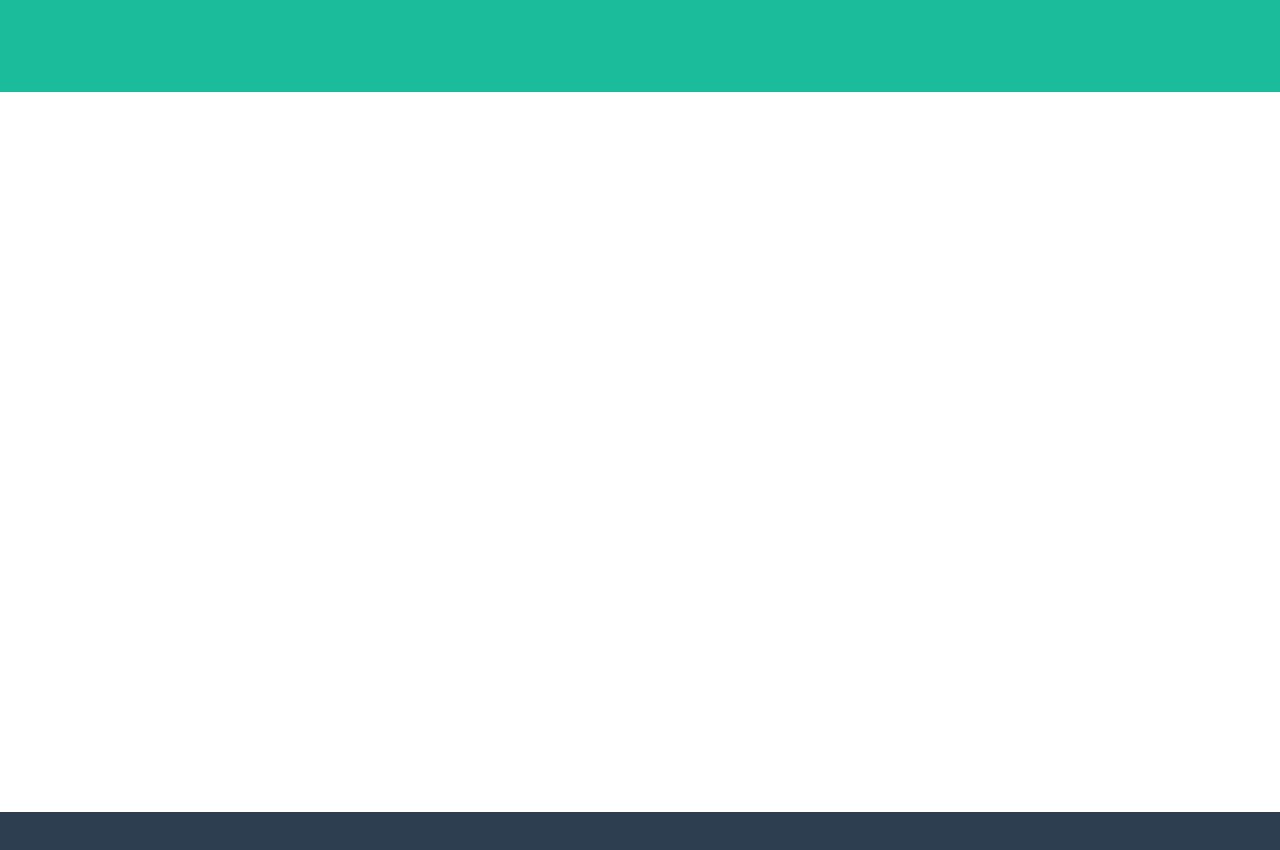
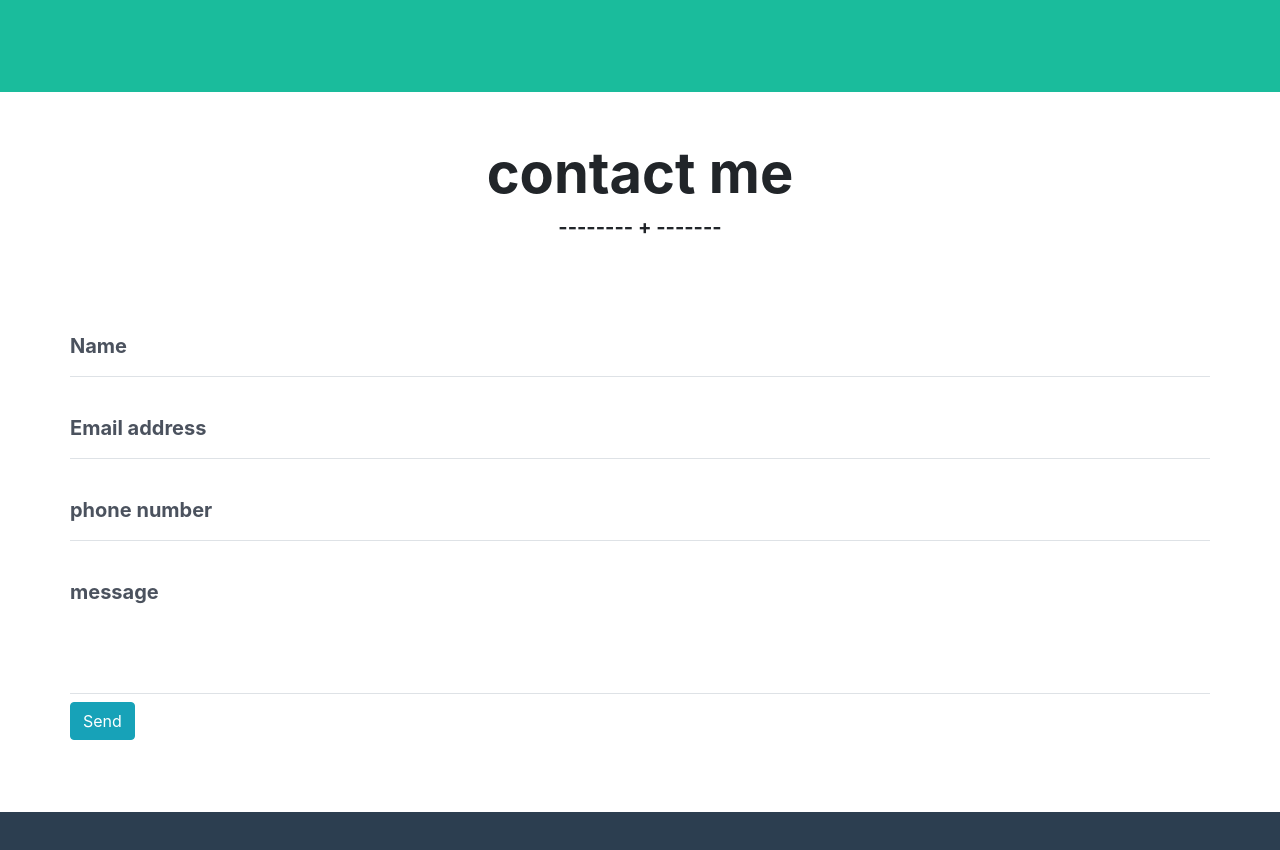
Before and after one commit to mahdi-ghomlaghi/bootstrap-landing-page, a plain HTML site: page index.html in a window 1280 px wide. Shown: the part 1988-2838 px from the top of the page. Drawn offline with nearby package versions, Linux system fonts and the light colour scheme.

```diff
--- a/index.html
+++ b/index.html
@@ -99,7 +99,34 @@
             </div>
         </div>
     </section>
-    <section class="section-4 w-100"></section>
+    <section class="section-4 w-100 d-flex py-5 flex-column align-items-center">
+        <div class="container h-100 w-100 mx-0 p-0">
+            <h1 class=" text-center font-weight-bold display-4">contact me</h1>
+            <h5 class=" text-center font-weight-bold pb-5 ">-------- + -------</h5>
+            <div class="row py-3">
+                <input type="text" class="col-12 pt-4" placeholder="Name">
+
+
+            </div>
+            <div class="border-bottom"></div>
+            <div class="row py-3">
+                <input type="text" class="col-12 pt-4" placeholder="Email address">
+
+            </div>
+            <div class="border-bottom"></div>
+            <div class="row py-3">
+                <input type="text" class="col-12 pt-4" placeholder="phone number">
+
+            </div>
+            <div class="border-bottom"></div>
+            <div class="row py-3">
+                <input type="text" class="col-12 py-4" placeholder="message">
+
+            </div>
+            <div class="border-bottom pt-5"></div>
+            <button type="button" class="btn btn-info mt-2">Send</button>
+        </div>
+    </section>
     <section class="section-5 w-100"></section>
     <footer class="my-footer w-100"></footer>
 
--- a/style.css
+++ b/style.css
@@ -48,3 +48,15 @@ body {
     height: 5rem;
     background-color: #1A252F;
 }
+
+input {
+    outline: none;
+    border: none;
+
+}
+
+input::placeholder {
+    font-size: 20px;
+    color: rgba(13, 23, 39, 0.747);
+    font-weight: 700;
+}
```
